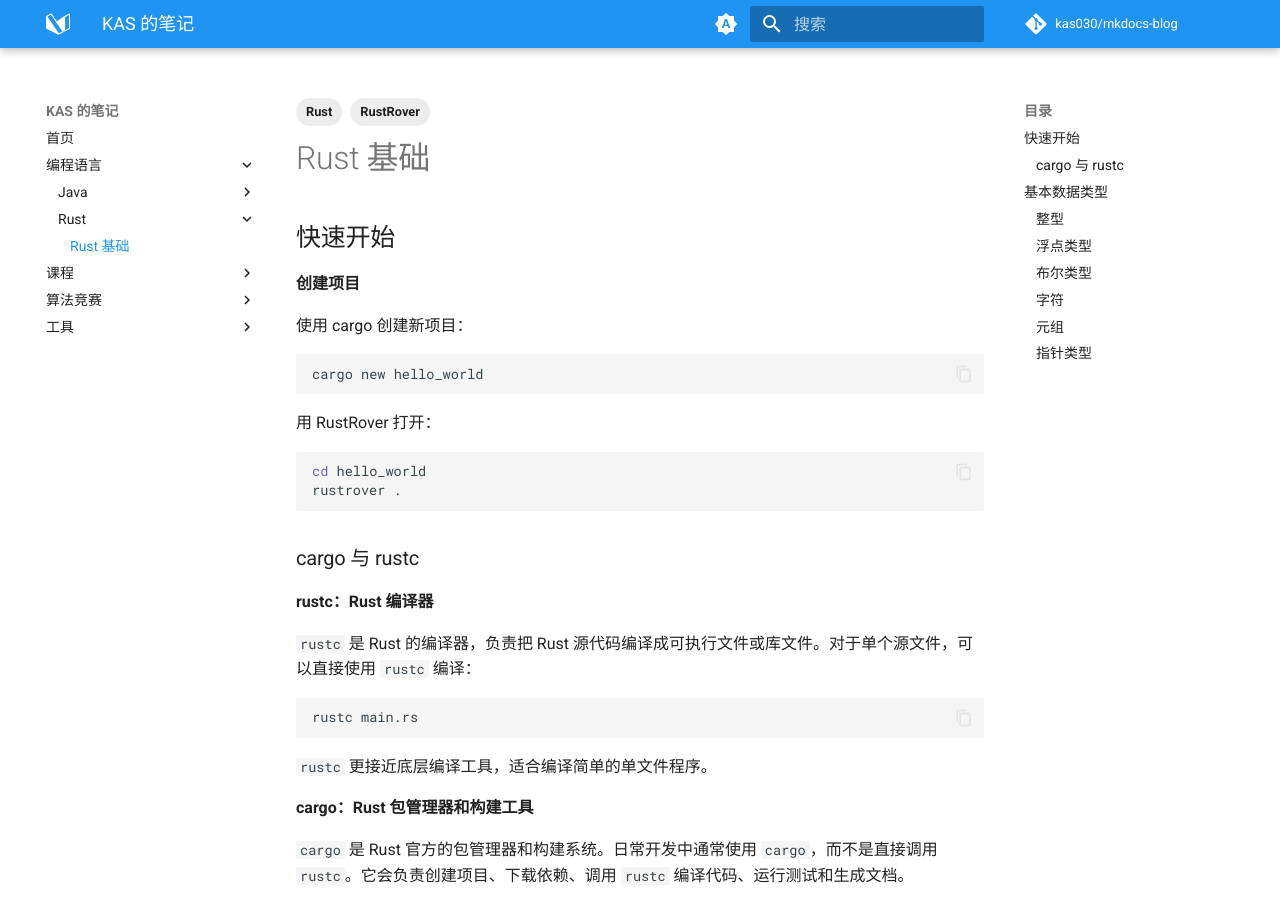
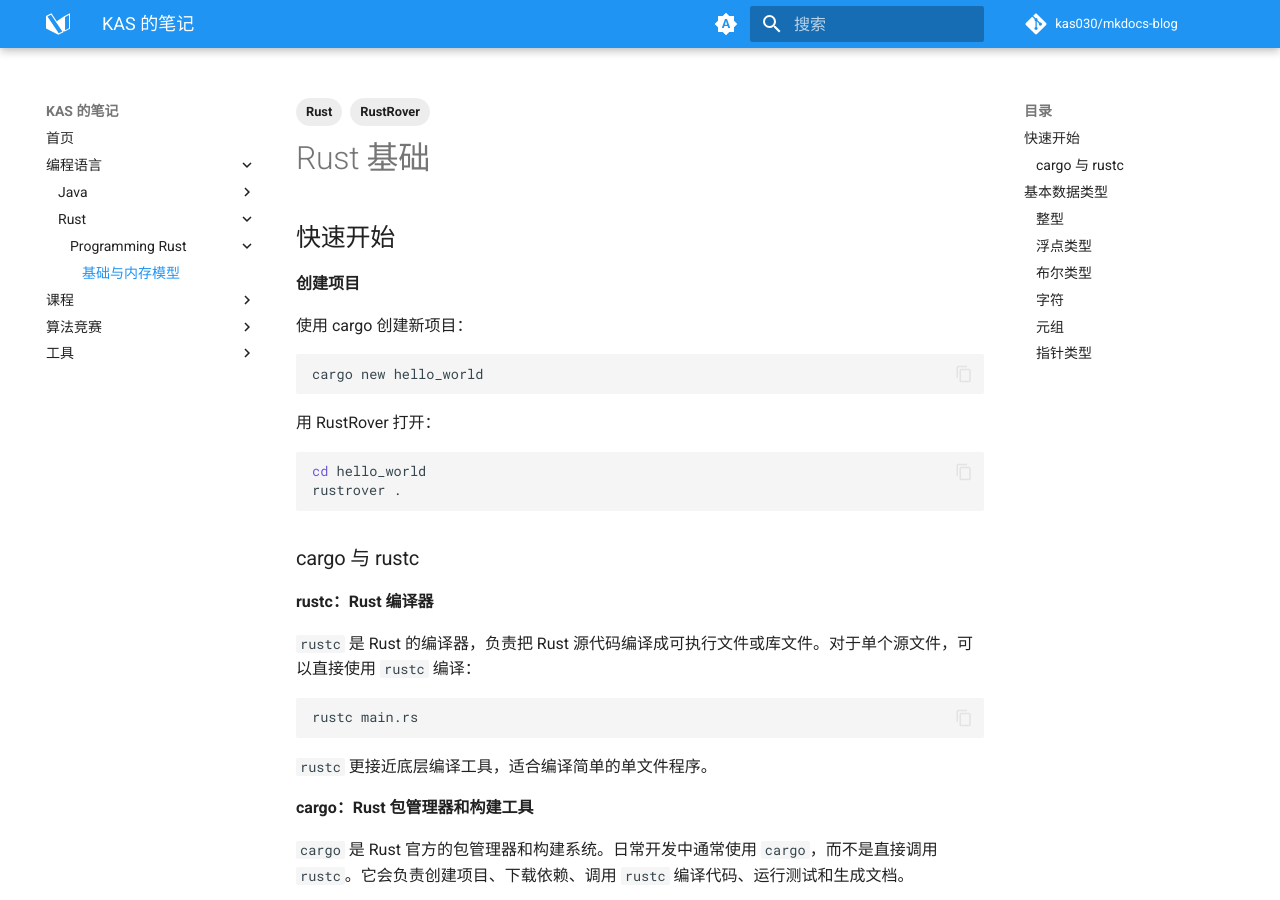
Before and after one commit to kas030/mkdocs-blog, an MkDocs documentation site: the page built from blog/docs/languages/rust/programming-rust/rust-basic.md, in a window 1280 px wide and 900 px high. Built offline with MkDocs 1.6.1 and Material for MkDocs 9.7.7, drawn with Linux system fonts in a browser that asks for light colours; comment, search, counter and statistics services are not loaded.

Commit message:
refactor(rust): update navigation for Rust basics and memory model

```diff
--- a/blog/mkdocs.yml
+++ b/blog/mkdocs.yml
@@ -10,7 +10,8 @@
           - Java 集合: languages/java/java-collection.md
           - Java 正则表达式: languages/java/java-regex.md
       - Rust:
-          - Rust 基础: languages/rust/rust-basic.md
+          - Programming Rust:
+              - 基础与内存模型: languages/rust/programming-rust/rust-basic.md
   - 课程:
       - "CMU CS15-213: CSAPP":
           - 信息的表示和处理: courses/cmu-cs15-213-csapp/representing-information.md
```
Also changed, not shown: blog/docs/languages/rust/programming-rust/rust-basic.md (renamed from blog/docs/languages/rust/rust-basic.md).
